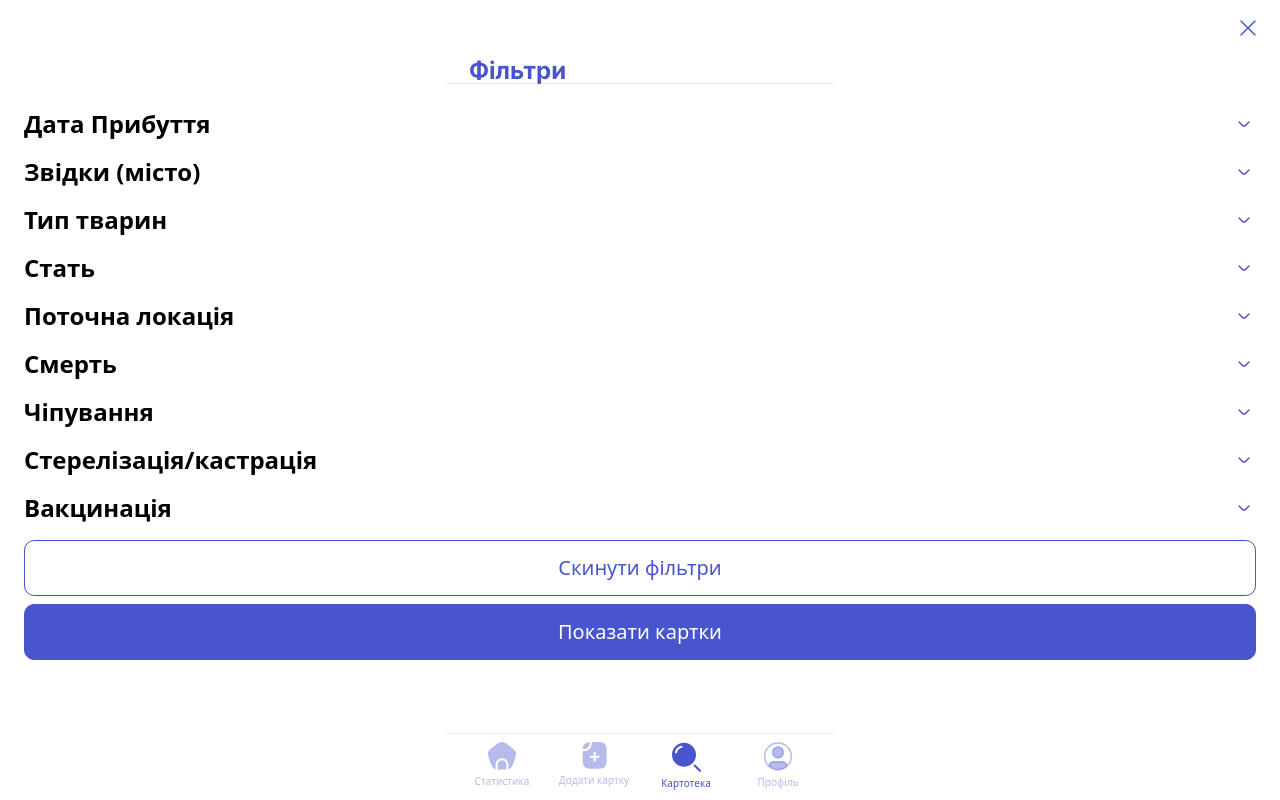
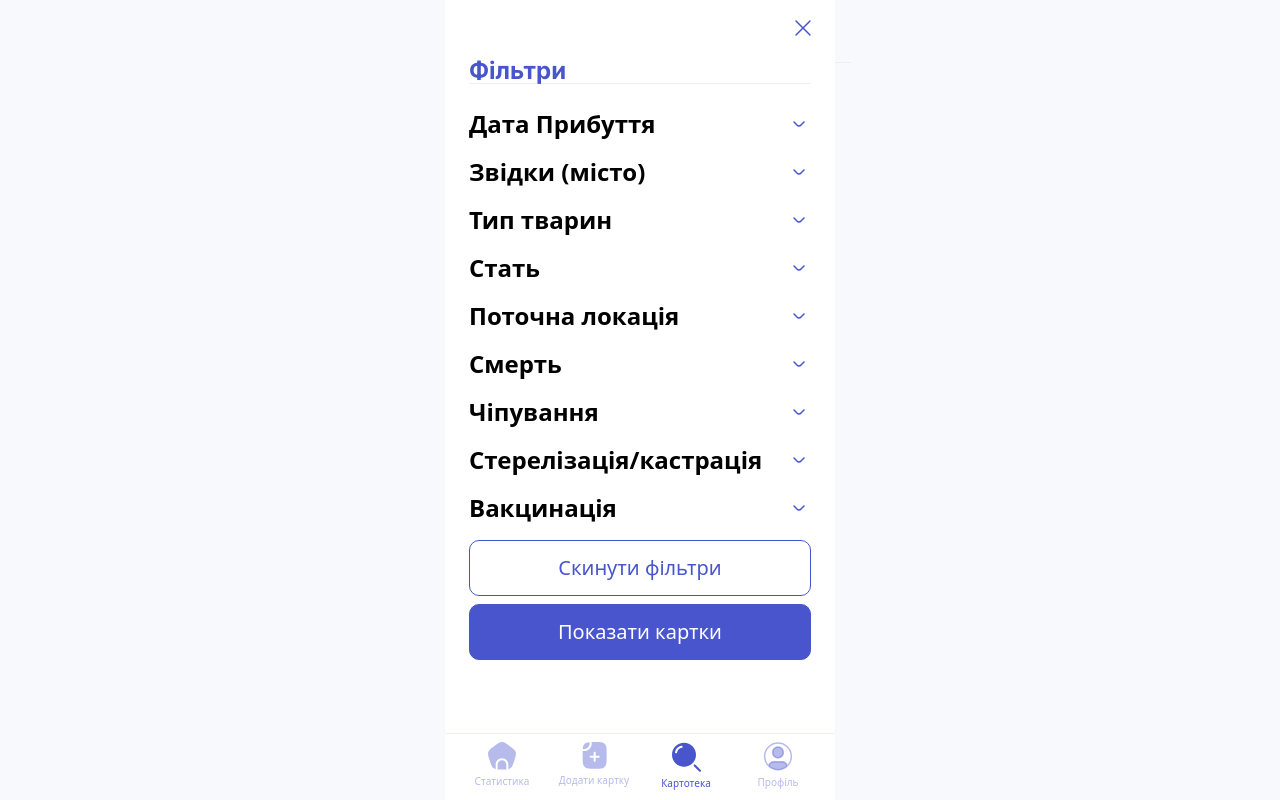
Before and after one commit to baza-trainee/AnimalRescueKharkiv, a Next.js app: page /crm/catalog in a window 1280 px wide. Both pictures are taken after a click on the link 503 px from the left and 177 px from the top of the page. Built offline with nearby package versions, Linux system fonts and the light colour scheme.

Commit message:
changed popup size and position

```diff
--- a/src/components/crm/CatalogCrm/index.tsx
+++ b/src/components/crm/CatalogCrm/index.tsx
@@ -433,7 +433,8 @@ const CatalogCrm: React.FC = () => {
                             <FilterIcon />
                         </Link>
                         {filterPopupVisible && (
-              <div className="fixed inset-0 flex flex-col content-center justify-start bg-white py-[16px] px-[24px] gap-[8px] overflow-auto">
+                            <div className="fixed inset-0 flex items-start justify-center">
+                                <div className="w-[390px] h-[calc(100vh-67px)] flex flex-col content-center justify-start bg-white py-[16px] px-[24px] gap-[8px] overflow-auto">
                                     <div className="w-full h-[24px] flex justify-end">
                                         <button onClick={toggleFilterPopup}>
                                             <CloseBtb />
@@ -442,7 +443,6 @@ const CatalogCrm: React.FC = () => {
                                     <div className="w-full h-[36px] flex justify-center">
                                         <Header title="Фільтри" />
                                     </div>
-
                                     <div className="w-full flex flex-col items-start">
                                         {filters.map((filter, index) => (
                                             <div
@@ -470,7 +470,6 @@ const CatalogCrm: React.FC = () => {
                                             </div>
                                         ))}
                                     </div>
-
                                     <div className="w-full flex flex-col gap-[8px] mt-[8px] text-xl">
                                         <button className="w-full h-[56px] border border-mainBlue rounded-[10px] font-normal text-mainBlue">
                                             Скинути фільтри
@@ -480,12 +479,14 @@ const CatalogCrm: React.FC = () => {
                                         </button>
                                     </div>
                                 </div>
+                            </div>
                         )}
                         <Link href="#" onClick={toggleSortingPopup}>
                             <SetIcon />
                         </Link>
                         {sortingPopupVisible && (
-              <div className="fixed inset-0 flex flex-col content-center justify-start bg-white py-[16px] px-[24px] gap-[8px] overflow-auto">
+                            <div className="fixed inset-0 flex items-start justify-center">
+                                <div className="w-[390px] flex flex-col content-center justify-start bg-white py-[16px] px-[24px] gap-[8px] overflow-auto">
                                     <div className="w-full h-[24px] flex justify-end">
                                         <button onClick={toggleSortingPopup}>
                                             <CloseBtb />
@@ -547,6 +548,7 @@ const CatalogCrm: React.FC = () => {
                                         </button>
                                     </div>
                                 </div>
+                            </div>
                         )}
                     </div>
                     <div>Картотека</div>
```
Lines whose indentation alone changed are shown as unchanged.
